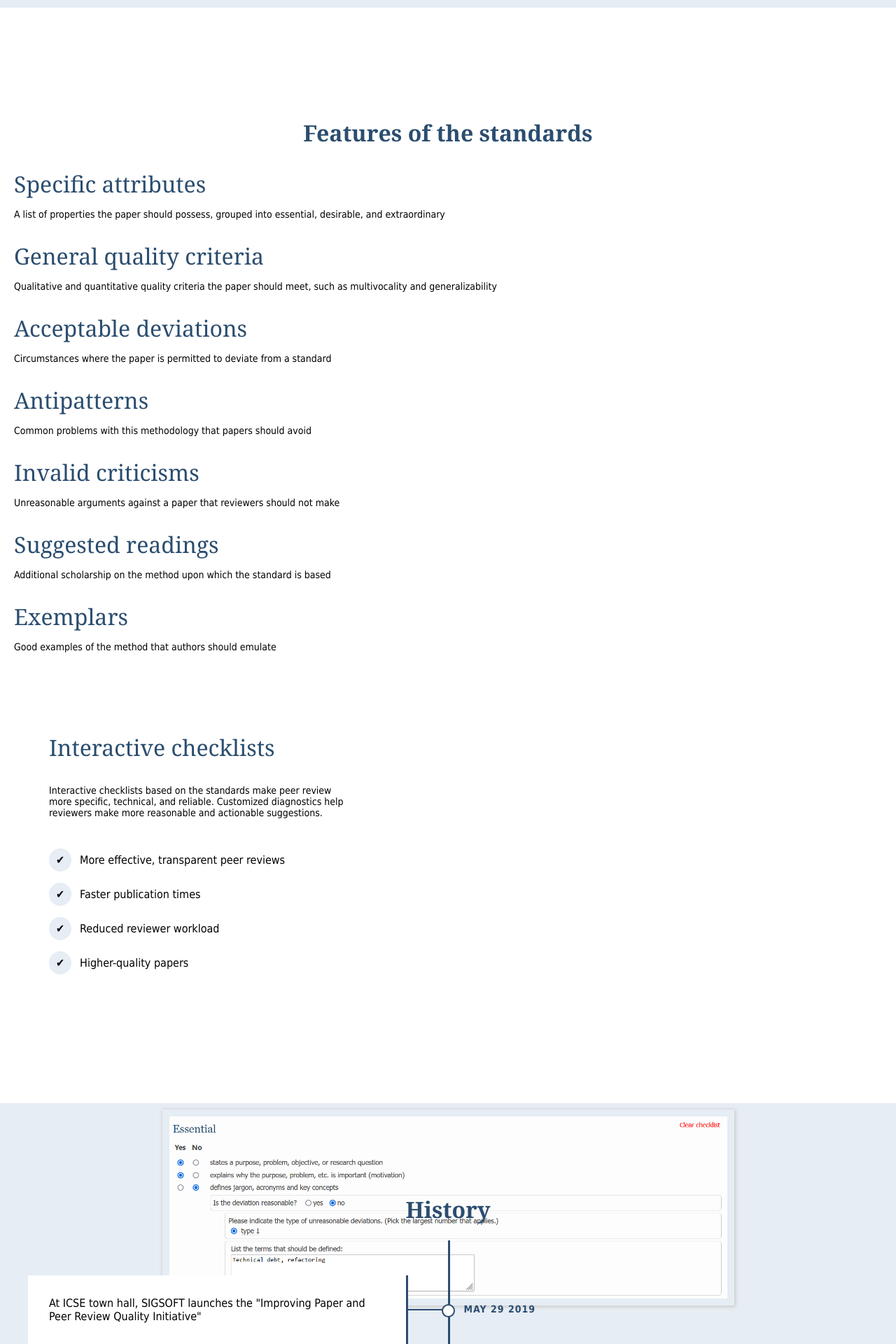
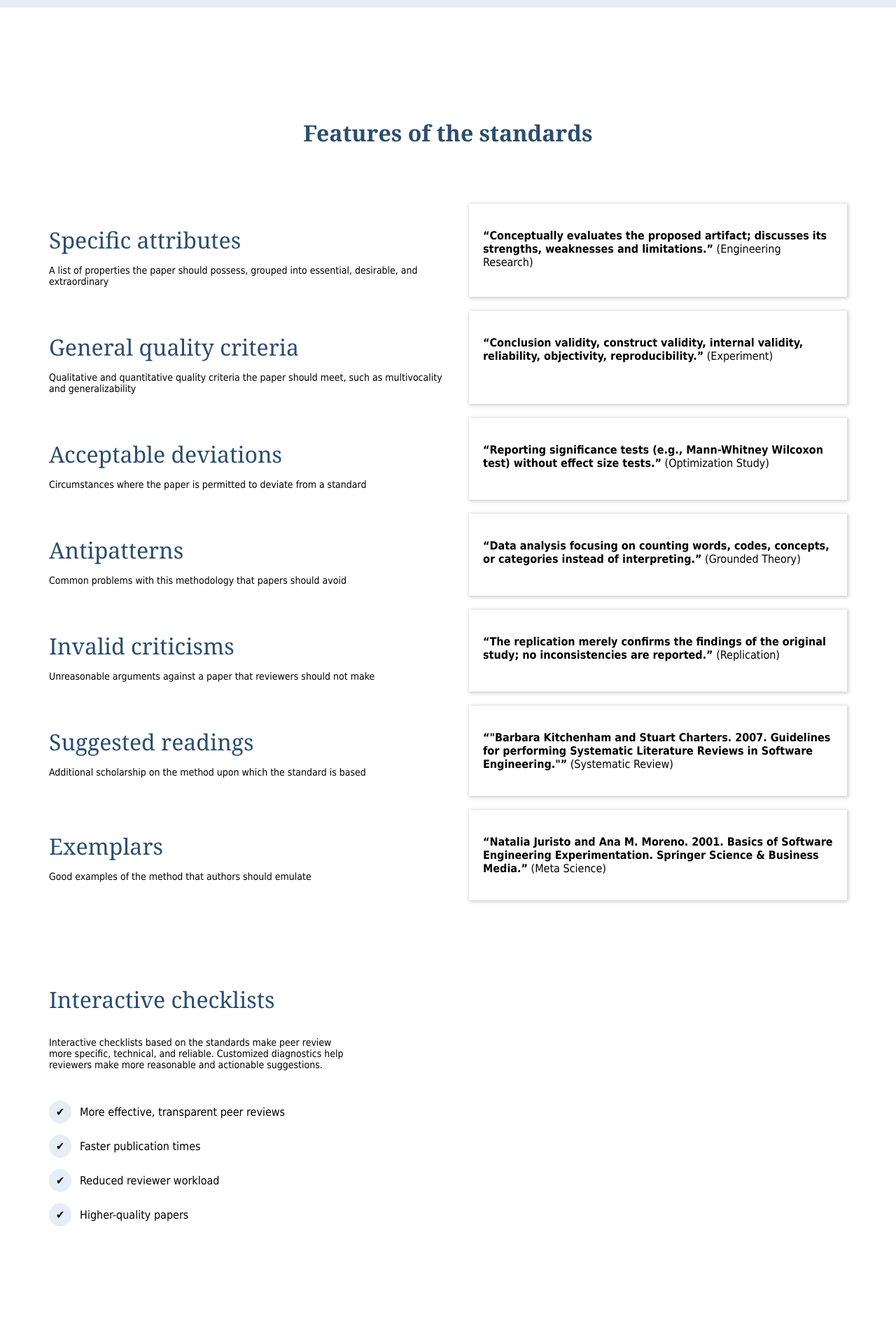
Before and after one commit to eschltz/standardstest, a Jekyll site: the page built from index.md, in a window 1280 px wide. Shown: the part 1293-3213 px from the top of the page at 70% size. Built offline with Jekyll 4.4.1, drawn with Linux system fonts in a browser that asks for light colours.

Commit message:
Add examples to new feature section

```diff
--- a/assets/css/style.scss
+++ b/assets/css/style.scss
@@ -307,8 +307,33 @@
 	font-weight: bold;
 	font-size: 2em;
 	text-align: center;
-	font-family: "Georgia";
-	color: #2b4d6f;
+	margin-bottom: 80px;
+}
+
+.feature-list-item {
+	display: flex;
+	margin-bottom: 20px;
+	margin-left: 50px;
+	margin-right: 50px;
+}
+
+.feature-list-text {
+	flex: 0 0 50%;
+	margin-right: 30px;
+}
+
+.feature-list-example {
+	padding: 20px;
+	box-shadow: 1px 1px 5px 1px #ccc;
+	transition: 0.3s;
+}
+
+.feature-list-example p {
+	font-size: 1em;
+}
+
+.feature-list-example p q {
+	font-weight: bold;
 }
 
 #instruction-section div h3 {
@@ -332,7 +357,7 @@
 	padding: 10px;
 }
 
-.instruction-box img:hover {
+.instruction-box img:hover, .feature-list-example:hover {
 	box-shadow: 0 10px 10px #ccc;
 }
 
--- a/index.md
+++ b/index.md
@@ -51,39 +51,74 @@
 <section id="instruction-section">
 	<h2>Features of the standards</h2>
 
-	<div>
-		<h3>Specific attributes</h3>
-		<p>A list of properties the paper should possess, grouped into essential, desirable, and extraordinary</p>
+	<div class="feature-list-item">
+		<div class="feature-list-text">
+			<h3>Specific attributes</h3>
+			<p>A list of properties the paper should possess, grouped into essential, desirable, and extraordinary</p>
+		</div>
+		<div class="feature-list-example">
+			<p><q cite="https://www2.sigsoft.org/EmpiricalStandards/docs/standards?standard=EngineeringResearch#">Conceptually evaluates the proposed artifact; discusses its strengths, weaknesses and limitations.</q> (Engineering Research)</p>
+		</div>
 	</div>
 
-	<div>
-		<h3>General quality criteria</h3>
-		<p>Qualitative and quantitative quality criteria the paper should meet, such as multivocality and generalizability</p>
+	<div class="feature-list-item">
+		<div class="feature-list-text">
+			<h3>General quality criteria</h3>
+			<p>Qualitative and quantitative quality criteria the paper should meet, such as multivocality and generalizability</p>
+		</div>
+		<div class="feature-list-example">
+			<p><q cite="https://www2.sigsoft.org/EmpiricalStandards/docs/standards?standard=Experiments#">Conclusion validity, construct validity, internal validity, reliability, objectivity, reproducibility.</q> (Experiment)</p>
+		</div>
 	</div>
 
-	<div>
-		<h3>Acceptable deviations</h3>
-		<p>Circumstances where the paper is permitted to deviate from a standard</p>
+	<div class="feature-list-item">
+		<div class="feature-list-text">
+			<h3>Acceptable deviations</h3>
+			<p>Circumstances where the paper is permitted to deviate from a standard</p>
+		</div>
+		<div class="feature-list-example">
+			<p><q cite="https://www2.sigsoft.org/EmpiricalStandards/docs/standards?standard=OptimizationStudies#">Reporting significance tests (e.g., Mann-Whitney Wilcoxon test) without effect size tests.</q> (Optimization Study)</p>
+		</div>
 	</div>
 
-	<div>
-		<h3>Antipatterns</h3>
-		<p>Common problems with this methodology that papers should avoid</p>
+	<div class="feature-list-item">
+		<div class="feature-list-text">
+			<h3>Antipatterns</h3>
+			<p>Common problems with this methodology that papers should avoid</p>
+		</div>
+		<div class="feature-list-example">
+			<p><q cite="https://www2.sigsoft.org/EmpiricalStandards/docs/standards?standard=GroundedTheory#">Data analysis focusing on counting words, codes, concepts, or categories instead of interpreting.</q> (Grounded Theory)</p>
+		</div>
 	</div>
 
-	<div>
-		<h3>Invalid criticisms</h3>
-		<p>Unreasonable arguments against a paper that reviewers should not make</p>
+	<div class="feature-list-item">
+		<div class="feature-list-text">
+			<h3>Invalid criticisms</h3>
+			<p>Unreasonable arguments against a paper that reviewers should not make</p>
+		</div>
+		<div class="feature-list-example">
+			<p><q cite="https://www2.sigsoft.org/EmpiricalStandards/docs/standards?standard=Replication#">The replication merely confirms the findings of the original study; no inconsistencies are reported.</q> (Replication)</p>
+		</div>
 	</div>
 
-	<div>
-		<h3>Suggested readings</h3>
-		<p>Additional scholarship on the method upon which the standard is based</p>
+	<div class="feature-list-item">
+		<div class="feature-list-text">
+			<h3>Suggested readings</h3>
+			<p>Additional scholarship on the method upon which the standard is based</p>
+		</div>
+		<div class="feature-list-example">
+			<p><q cite="https://www2.sigsoft.org/EmpiricalStandards/docs/standards?standard=SystematicReviews#">"Barbara Kitchenham and Stuart Charters. 2007. Guidelines for performing Systematic Literature Reviews in Software Engineering."</q> (Systematic Review)</p>
+		</div>
 	</div>
 
-	<div>
-		<h3>Exemplars</h3>
-		<p>Good examples of the method that authors should emulate</p>
+	<div class="feature-list-item">
+		<div class="feature-list-text">
+			<h3>Exemplars</h3>
+			<p>Good examples of the method that authors should emulate</p>
+		</div>
+		<div class="feature-list-example">
+			<p><q cite="https://www2.sigsoft.org/EmpiricalStandards/docs/standards?standard=MetaScience#">Natalia Juristo and Ana M. Moreno. 2001. Basics of Software Engineering Experimentation. Springer Science & Business Media.</q> (Meta Science)</p>
+		</div>
 	</div>
 
 	<div class="instruction-box instructions-2">
```
